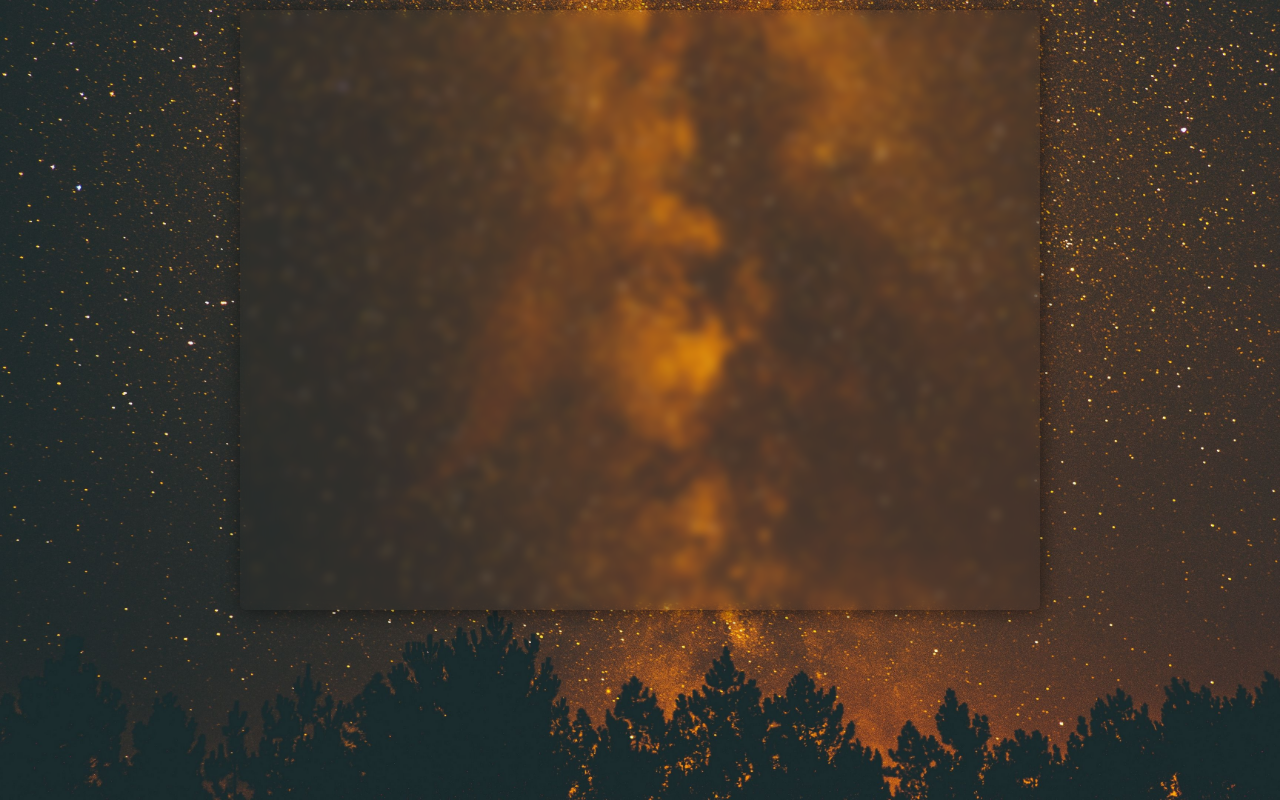
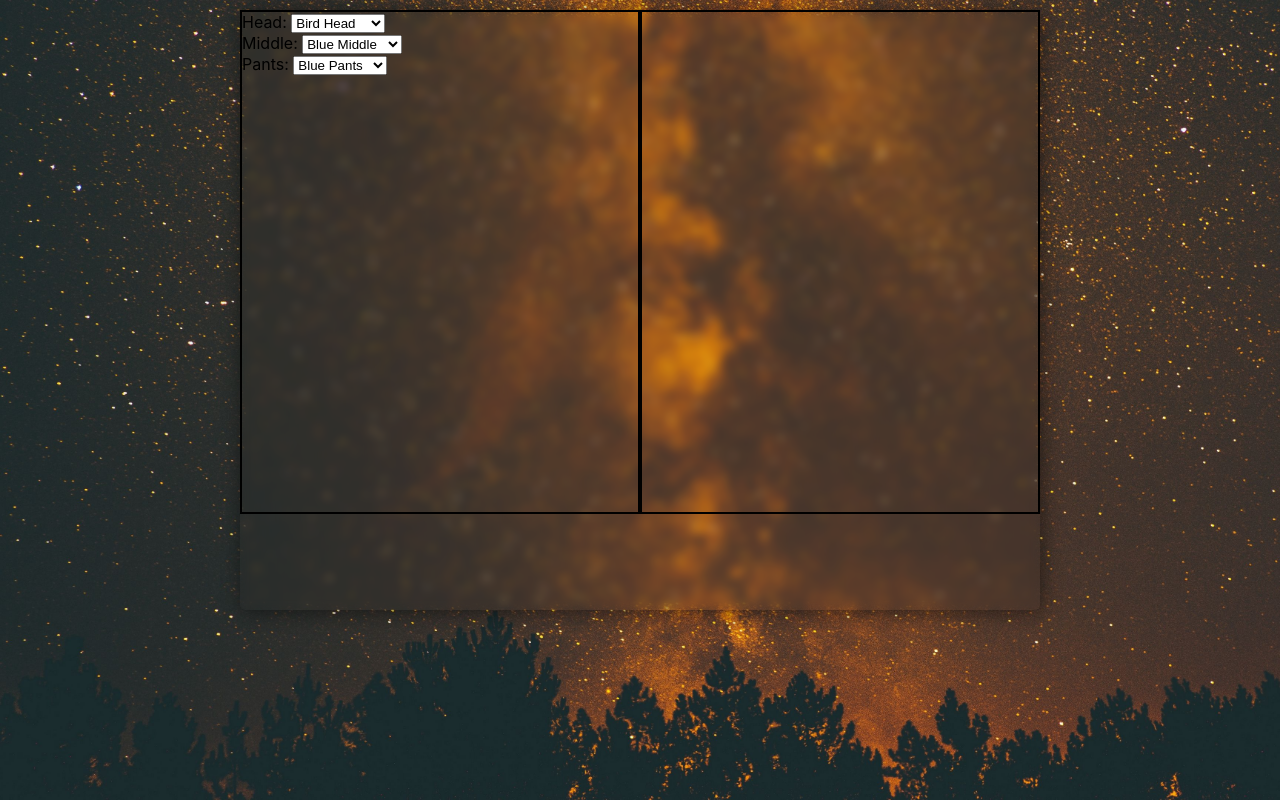
Before and after one commit to spencer-eagleton/react-character-builder, a React (Create React App) app: page / in a window 1280 px wide. Built offline with nearby package versions, Linux system fonts and the light colour scheme.

Commit message:
fixed drop downs

```diff
--- a/src/App.css
+++ b/src/App.css
@@ -37,7 +37,7 @@
   }
 }
 
-div {
+.body {
   background-size: cover;
   height: 800px;
 }
--- a/src/App.js
+++ b/src/App.js
@@ -5,7 +5,7 @@ import background from './background.jpeg';
 
 function App() {
   return (
-    <div style={{ backgroundImage: `url(${background})` }} className="App">
+    <div className="body" style={{ backgroundImage: `url(${background})` }}>
       <Home />
     </div>
   );
--- a/src/components/Character/Character.css
+++ b/src/components/Character/Character.css
@@ -0,0 +1,5 @@
+.character {
+  width: 400px;
+  height: 500px;
+  border: 2px solid black;
+}
--- a/src/components/Character/Character.js
+++ b/src/components/Character/Character.js
@@ -1 +1,5 @@
 import './Character.css';
+
+export default function Character() {
+  return <div className="character"></div>;
+}
--- a/src/components/Picker/Picker.css
+++ b/src/components/Picker/Picker.css
@@ -0,0 +1,5 @@
+.picker {
+  width: 400px;
+  height: 500px;
+  border: 2px solid black;
+}
--- a/src/components/Picker/Picker.js
+++ b/src/components/Picker/Picker.js
@@ -1 +1,35 @@
 import './Picker.css';
+
+export default function Picker(head, setHead, middle, setMiddle, pants, setPants) {
+  return (
+    <div className="picker">
+      <div className="form-control">
+        <label>Head: </label>
+        <select value={head} onChange={(e) => setHead(e.target.value)}>
+          <option value="bird-head">Bird Head</option>
+          <option value="dog-head">Dog Head</option>
+          <option value="duck-head">Duck Head</option>
+          <option value="horse-head">Horse Head</option>
+        </select>
+      </div>
+      <div className="form-control">
+        <label>Middle: </label>
+        <select value={middle} onChange={(e) => setMiddle(e.target.value)}>
+          <option value="blue-middle">Blue Middle</option>
+          <option value="dress-middle">Dress Middle</option>
+          <option value="pink-middle">Pink Middle</option>
+          <option value="red-middle">Red Middle</option>
+        </select>
+      </div>
+      <div className="form-control">
+        <label>Pants: </label>
+        <select value={pants} onChange={(e) => setPants(e.target.value)}>
+          <option value="blue-pants">Blue Pants</option>
+          <option value="dog-pants">Dog Pants</option>
+          <option value="leg-pants">Leg Pants</option>
+          <option value="white-pants">White Pants</option>
+        </select>
+      </div>
+    </div>
+  );
+}
--- a/src/views/Home/Home.css
+++ b/src/views/Home/Home.css
@@ -8,4 +8,5 @@ main {
   margin: auto;
   backdrop-filter: blur(5px);
   background-color: rgba(37, 37, 37, 0.082);
+  display: flex;
 }
--- a/src/views/Home/Home.js
+++ b/src/views/Home/Home.js
@@ -1,8 +1,36 @@
-// import Picker from '../../components/Picker/Picker';
-// import Character from '../../components/Character/Character';
+import { useState } from 'react';
+
+import Picker from '../../components/Picker/Picker';
+import Character from '../../components/Character/Character';
 
 import './Home.css';
 
 export default function Home() {
-  return <main></main>;
+  const [head, setHead] = useState('');
+  const [middle, setMiddle] = useState('');
+  const [pants, setPants] = useState('');
+  return (
+    <main>
+      <Picker
+        {...{
+          head,
+          setHead,
+          middle,
+          setMiddle,
+          pants,
+          setPants,
+        }}
+      />
+      <Character
+        {...{
+          head,
+          setHead,
+          middle,
+          setMiddle,
+          pants,
+          setPants,
+        }}
+      />
+    </main>
+  );
 }
```
Also changed, not shown: 2 other files (tests, documents, lock files or other folders).
